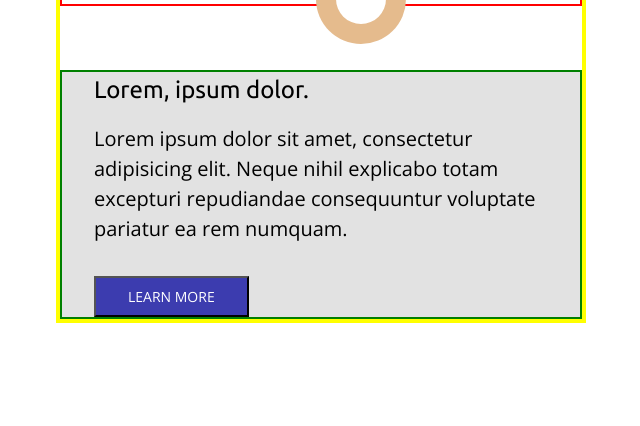
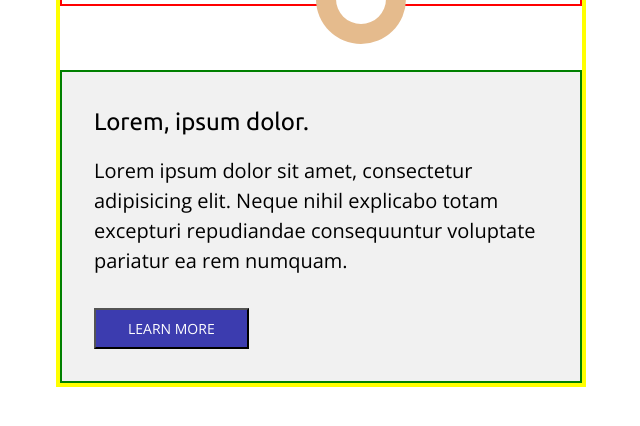
Before and after one commit to andrewrey/andrew_reynoldsPortfolio, a React (Create React App) app: page / in a window 1280 px wide. Shown: the part 1476-1902 px from the top of the page, without its empty margins (319-959 px from the left). Built offline with nearby package versions, Linux system fonts and the light colour scheme.

Commit message:
updated background color and added padding top and bottom to background component card

```diff
--- a/src/Components/main/mainComponents/Background.module.scss
+++ b/src/Components/main/mainComponents/Background.module.scss
@@ -83,8 +83,8 @@
 .background__card {
   border: 2px solid green;
   margin-top: 4rem;
-  padding: 0 2rem;
-  background-color: rgb(226, 226, 226);
+  padding: 2rem 2rem;
+  background-color: rgb(241, 241, 241);
   h3 {
     font-family: $ubnt;
     font-size: 1.5rem;
```
